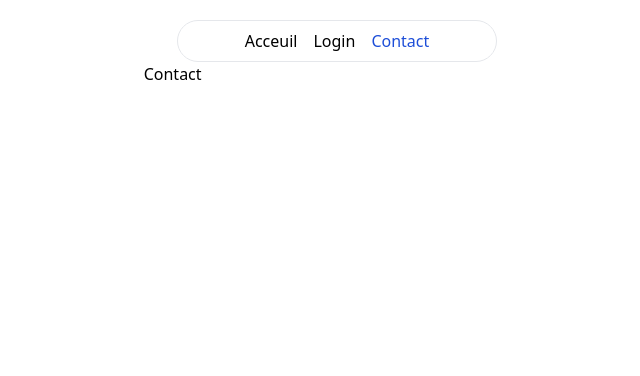
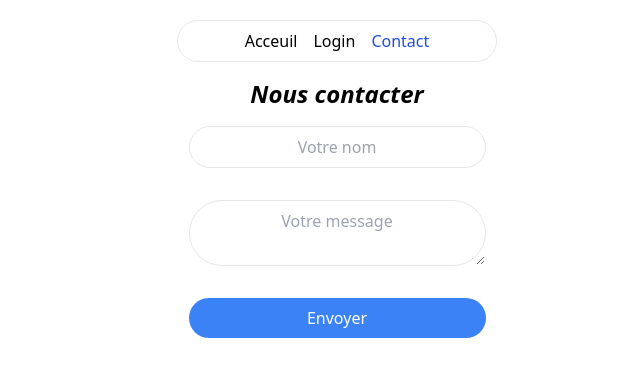
Before and after one commit to antoinedesp/react-s3, a React (Vite) app: page /contact in a window 1280 px wide. Shown: the top 376 px of the page, without its empty margins (303-943 px from the left). Built offline with nearby package versions, Linux system fonts and the light colour scheme.

Commit message:
Add contact form

```diff
--- a/src/main.jsx
+++ b/src/main.jsx
@@ -10,6 +10,7 @@ import {
     RouterProvider,
 } from "react-router-dom";
 import Play from "./pages/Play.jsx";
+import Contact from "./pages/Contact.jsx";
 
 const router = createBrowserRouter([
     {
@@ -32,7 +33,7 @@ const router = createBrowserRouter([
         path: "/contact",
         element: (
             <App>
-                Contact
+                <Contact />
             </App>
         ),
     },
--- /dev/null
+++ b/src/pages/Contact.jsx
@@ -0,0 +1,19 @@
+export default function Contact() {
+
+    return (
+        <div className="flex flex-col gap-4 items-center">
+            <p className="text-2xl font-bold pt-4 italic">Nous contacter</p>
+            <div className="grid grid-rows-1 gap-8">
+                <input placeholder="Votre nom" className="w-full text-center inline-block rounded-full px-8 py-2 transition border"
+                       type="text" />
+                <textarea placeholder="Votre message" className="w-full text-center inline-block rounded-full px-8 py-2 transition border">
+                    </textarea>
+                <button
+                    className="w-full text-center inline-block rounded-full bg-blue-500 color-white px-8 py-2 text-white hover:bg-blue-700 transition"
+                    onClick={() => alert('Désolé, cette fonction n\'est pas encore implémentée :(')}>
+                    Envoyer
+                </button>
+            </div>
+        </div>);
+
+}
```
